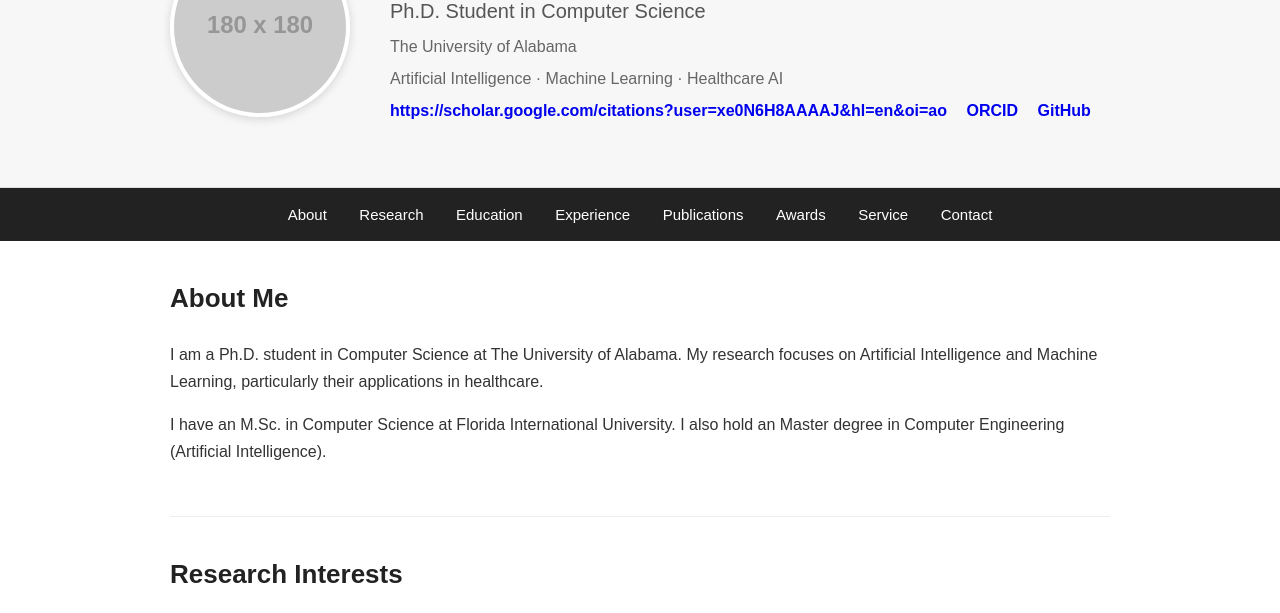
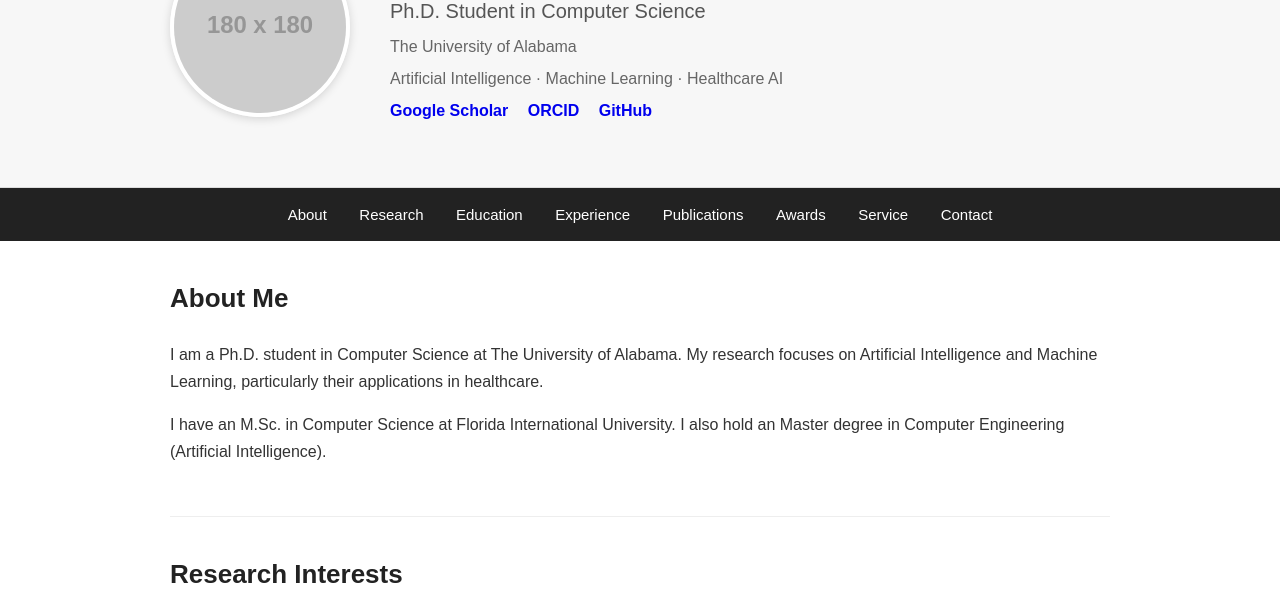
Before and after one commit to maryam-akhavan-aghdam/maryam-akhavan-aghdam.github.io, a plain HTML site: page index.html in a window 1280 px wide. Shown: the part 134-747 px from the top of the page. Drawn offline with Linux system fonts and the light colour scheme; placeholder pictures from the web are drawn by us.

Commit message:
Update index.html

```diff
--- a/index.html
+++ b/index.html
@@ -169,7 +169,10 @@
 
       <div class="links">
         <!-- We will replace/add your exact links later -->
-        <a href="#" target="_blank">https://scholar.google.com/citations?user=xe0N6H8AAAAJ&hl=en&oi=ao</a>
+        <a href="https://scholar.google.com/citations?user=xe0N6H8AAAAJ&hl=en&oi=ao"
+           target="_blank">
+           Google Scholar
+        </a>
 
         <a href="https://orcid.org/0009-0008-4594-9523"
            target="_blank">
```
